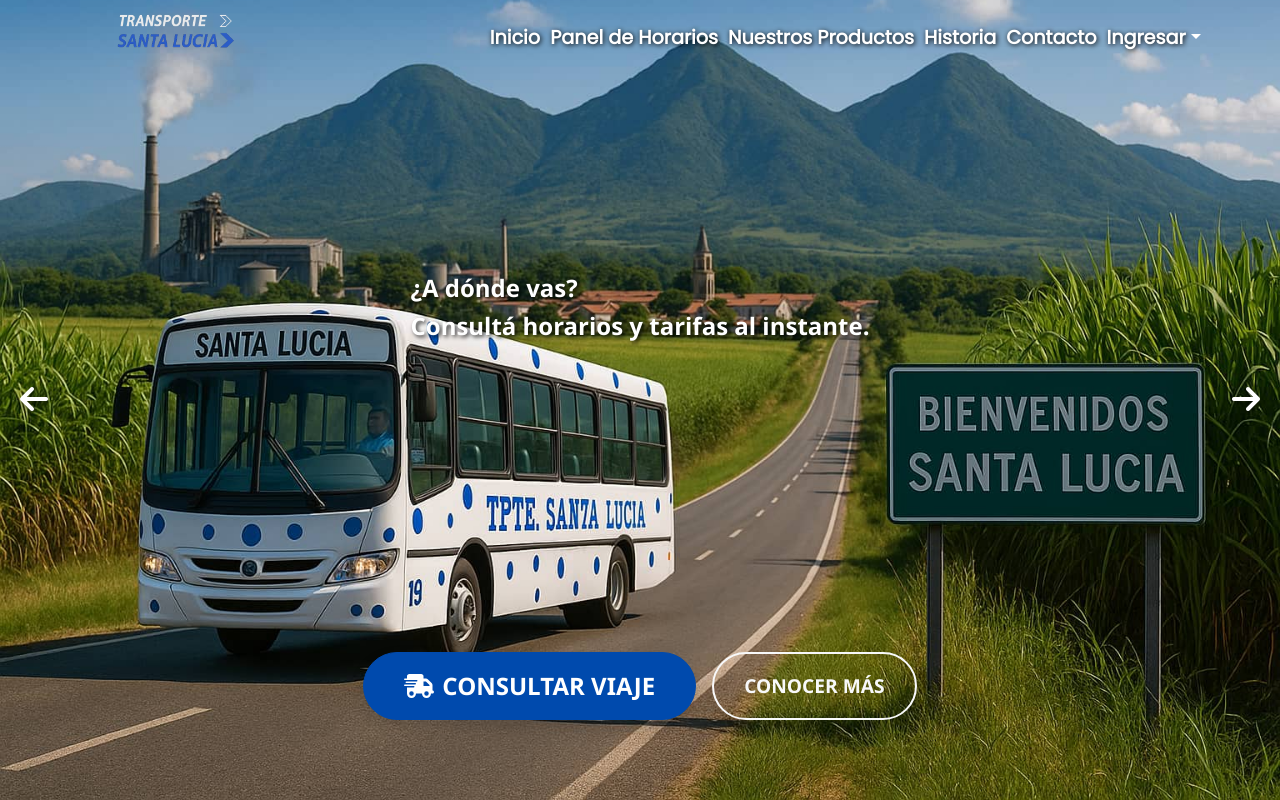
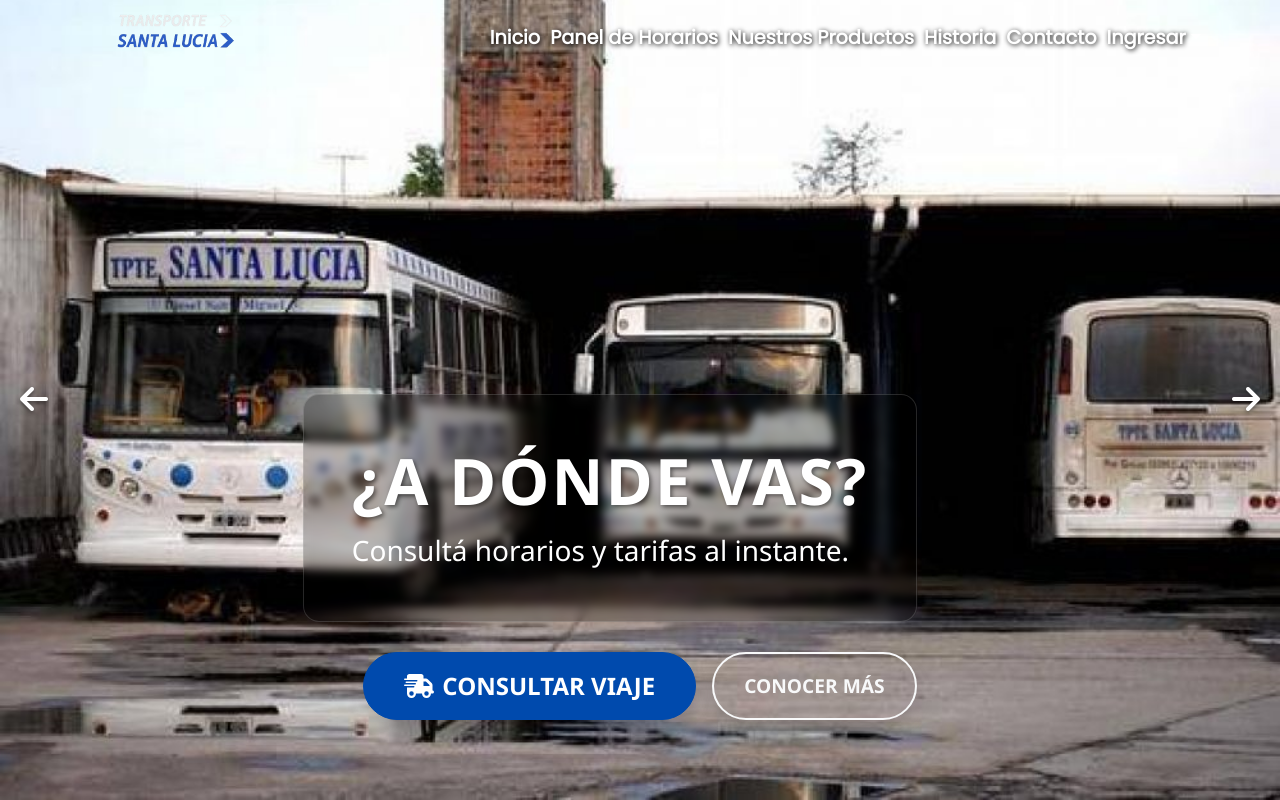
Before and after one commit to Augustoromera/frontendSantaLuciaConect, a React (Vite) app: page / in a window 1280 px wide. Shown: the top 800 px of the page. Built offline with nearby package versions, Linux system fonts and the light colour scheme; no server answers; a web font is replaced by a local one.

Commit message:
version alpha 1.0 faltan imagenes hd

```diff
--- a/src/components/BodyHome.jsx
+++ b/src/components/BodyHome.jsx
@@ -8,13 +8,13 @@
 import Swal from 'sweetalert2';
 import pruebaApi from '../api/pruebaApi';
 import { useAuth } from '../context/AuthContext';
-import Bannerrapiburguerjpeg from '../assets/banner/Bannerrapiburguerjpeg.jpg';
-import bannerPsh1 from '../assets/banner/bannerPsh1.jpg';
-import bannerPsh2 from '../assets/banner/bannerPsh2.jpg';
-import bannerPsh3 from '../assets/banner/bannerPsh3.jpg';
-import bannerMobile1 from '../assets/banner/bannerMobile1.jpg';
-import bannerMobile2 from '../assets/banner/bannerMobile2.jpg';
-import bannerMobile3 from '../assets/banner/bannerMobile3.jpeg';
+import unidad1 from '../assets/images/unidades/unidad_nueva_1.png';
+import unidad2 from '../assets/images/unidades/unidad_nueva_2.png';
+import unidad3 from '../assets/images/unidades/unidad_nueva_3.jpg';
+import unidad4 from '../assets/images/unidades/unidad_nueva_4.jpg';
+// import unidad5 from '../assets/images/unidades/unidad_nueva_5.jpg'; // Optional
+// import unidad6 from '../assets/images/unidades/unidad_nueva_6.jpg'; // Optional
+
 // import bus1 from '../assets/images/carrusel-home/bus1.jpg';
 // import bus2 from '../assets/images/carrusel-home/bus2.png';
 import transporteRapido from '../assets/images/nosotros/transporteRapido.png';
@@ -29,8 +29,9 @@
   const [currentImageIndex, setCurrentImageIndex] = useState(0);
   const [isMobile, setIsMobile] = useState(window.innerWidth <= 720);
 
-  const bannerImages = [Bannerrapiburguerjpeg, bannerPsh1, bannerPsh2, bannerPsh3];
-  const bannerImagesMini = [bannerMobile2, bannerMobile1, bannerMobile3];
+  // Use real bus images for the banner
+  const bannerImages = [unidad4, unidad1, unidad3, unidad2];
+  const bannerImagesMini = [unidad4, unidad1, unidad3];
 
   const currentBannerImage = isMobile
     ? bannerImagesMini[currentImageIndex]
@@ -133,10 +134,43 @@
           alignItems: 'center',
           paddingBottom: '80px'
         }}>
-          <div className="banner-body" style={{ height: 'auto', flex: '1', display: 'flex', justifyContent: 'center' }}>
-            <div className="banner-container-text">
-              <p className='banner-text1'>¿A dónde vas?</p>
-              <p className='banner-text2'>Consultá horarios y tarifas al instante.</p>
+          <style>{`
+            .glass-banner {
+              background-color: rgba(0, 0, 0, 0.25) !important;
+              backdrop-filter: blur(4px) !important;
+              transition: all 0.4s ease;
+              border: 1px solid rgba(255,255,255,0.15) !important;
+            }
+            .glass-banner:hover {
+              background-color: rgba(0, 0, 0, 0.75) !important;
+              backdrop-filter: blur(12px) !important;
+              transform: translateY(-5px);
+              border-color: rgba(255,193,7,0.6) !important;
+              box-shadow: 0 20px 50px rgba(0,0,0,0.5);
+            }
+          `}</style>
+          <div className="banner-body" style={{
+            height: 'auto',
+            flex: '1',
+            display: 'flex',
+            justifyContent: isMobile ? 'center' : 'flex-end',
+            alignItems: 'flex-end',
+            width: '100%',
+            paddingLeft: '20px',
+            paddingRight: isMobile ? '20px' : '80px',
+            marginBottom: '30px'
+          }}>
+            <div className="banner-container-text text-center p-4 p-md-5 rounded-4 animate__animated animate__fadeInUp glass-banner"
+              style={{
+                maxWidth: '800px',
+                cursor: 'default'
+              }}>
+              <h1 className='display-3 fw-bold text-white mb-2 text-uppercase' style={{ letterSpacing: '2px', textShadow: '2px 2px 4px rgba(0,0,0,0.5)' }}>
+                ¿A dónde vas?
+              </h1>
+              <p className='fs-3 text-white mb-0 fw-light'>
+                Consultá horarios y tarifas al instante.
+              </p>
             </div>
           </div>
           <div className='button-container-banner d-flex gap-3 justify-content-center flex-wrap' style={{ zIndex: 3 }}>
--- a/src/pages/ContactScreen.jsx
+++ b/src/pages/ContactScreen.jsx
@@ -9,7 +9,7 @@
 import Swal from 'sweetalert2';
 import imgMonteros from '../assets/images/nosotros/monterosHD.png';
 // import contactImage from '../assets/images/contacto/contact_image.jpg';
-import contactImage from '../assets/banner/bannerPsh1.jpg';
+import contactImage from '../assets/images/unidades/unidad_nueva_1.png'; // Updated to real bus image
 import { collection, addDoc } from 'firebase/firestore';
 import { db } from '../firebase/config';
 
@@ -348,7 +348,7 @@
               </div>
               <div className="col-12 col-md-6 d-flex align-items-center">
                 <div className="mb-3">
-                  <h3>Nos encontramos en Gral Paz 576 - San Miguel de Tucumán - Argentina</h3>
+                  <h3>Nos encontramos en Belgrano 348 Monteros, Tucumán - Argentina</h3>
                   <h5>Encuéntranos también por nuestros canales de comunicación!</h5>
                   <a className="btn btn-primary btn-lg mx-2" href="https://www.facebook.com/share/1Bm2g81i2k/" target="_blank">
                     <FontAwesomeIcon icon={faFacebook} />
```
